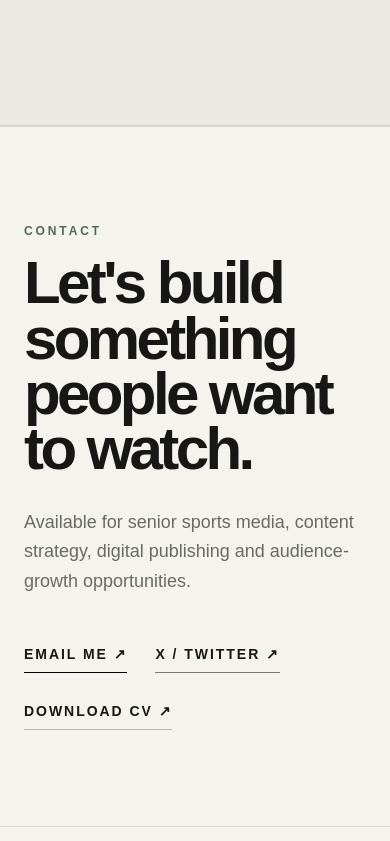
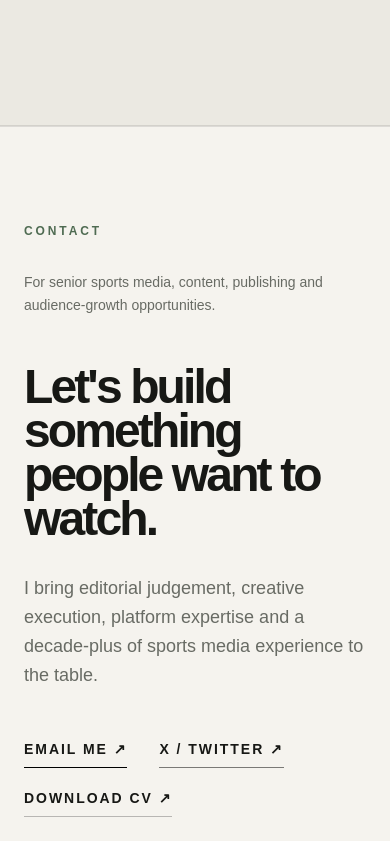
Before and after one commit to AakarshBot/aakars-portfolio-v2, a Next.js app: page / in a window 390 px wide. Shown: the part 11149-11990 px from the top of the page. Built offline with nearby package versions, Linux system fonts and the light colour scheme.

Commit message:
Refine contact section hierarchy and copy

```diff
--- a/src/components/Contact.tsx
+++ b/src/components/Contact.tsx
@@ -7,15 +7,26 @@ export function Contact() {
   return (
     <section id="contact" className="border-t border-black/10">
       <div className="mx-auto max-w-7xl px-6 py-24 lg:px-10 lg:py-32">
-        <SectionLabel>Contact</SectionLabel>
-        <h2 className="max-w-5xl text-6xl font-semibold leading-[0.92] tracking-[-0.06em] md:text-8xl">Let&apos;s build something people want to watch.</h2>
-        <p className="mt-8 max-w-xl text-lg leading-relaxed text-[var(--muted)]">
-          Available for senior sports media, content strategy, digital publishing and audience-growth opportunities.
-        </p>
-        <div className="mt-12 flex flex-wrap gap-7">
-          <a className="border-b border-black pb-2 text-sm font-semibold uppercase tracking-[0.14em]" href="mailto:aakarsh.bommakanti@gmail.com">Email me ↗</a>
-          <a className="border-b border-black/50 pb-2 text-sm font-semibold uppercase tracking-[0.14em]" href={socialUrl} target="_blank" rel="noreferrer">X / Twitter ↗</a>
-          <a className="border-b border-black/25 pb-2 text-sm font-semibold uppercase tracking-[0.14em] text-[var(--muted)]" href={resumeUrl} target="_blank" rel="noreferrer">Download CV ↗</a>
+        <div className="grid gap-12 lg:grid-cols-[0.7fr_1.8fr]">
+          <div>
+            <SectionLabel>Contact</SectionLabel>
+            <p className="mt-8 max-w-xs text-sm leading-relaxed text-[var(--muted)]">
+              For senior sports media, content, publishing and audience-growth opportunities.
+            </p>
+          </div>
+          <div>
+            <h2 className="max-w-5xl text-5xl font-semibold leading-[0.92] tracking-[-0.06em] md:text-8xl">
+              Let&apos;s build something people want to watch.
+            </h2>
+            <p className="mt-8 max-w-xl text-lg leading-relaxed text-[var(--muted)]">
+              I bring editorial judgement, creative execution, platform expertise and a decade-plus of sports media experience to the table.
+            </p>
+            <div className="mt-12 flex flex-wrap gap-x-8 gap-y-5">
+              <a className="border-b border-black pb-2 text-sm font-semibold uppercase tracking-[0.14em] transition-opacity hover:opacity-60" href="mailto:aakarsh.bommakanti@gmail.com">Email me ↗</a>
+              <a className="border-b border-black/50 pb-2 text-sm font-semibold uppercase tracking-[0.14em] transition-opacity hover:opacity-60" href={socialUrl} target="_blank" rel="noreferrer">X / Twitter ↗</a>
+              <a className="border-b border-black/25 pb-2 text-sm font-semibold uppercase tracking-[0.14em] text-[var(--muted)] transition-opacity hover:opacity-60" href={resumeUrl} target="_blank" rel="noreferrer">Download CV ↗</a>
+            </div>
+          </div>
         </div>
       </div>
     </section>
```
